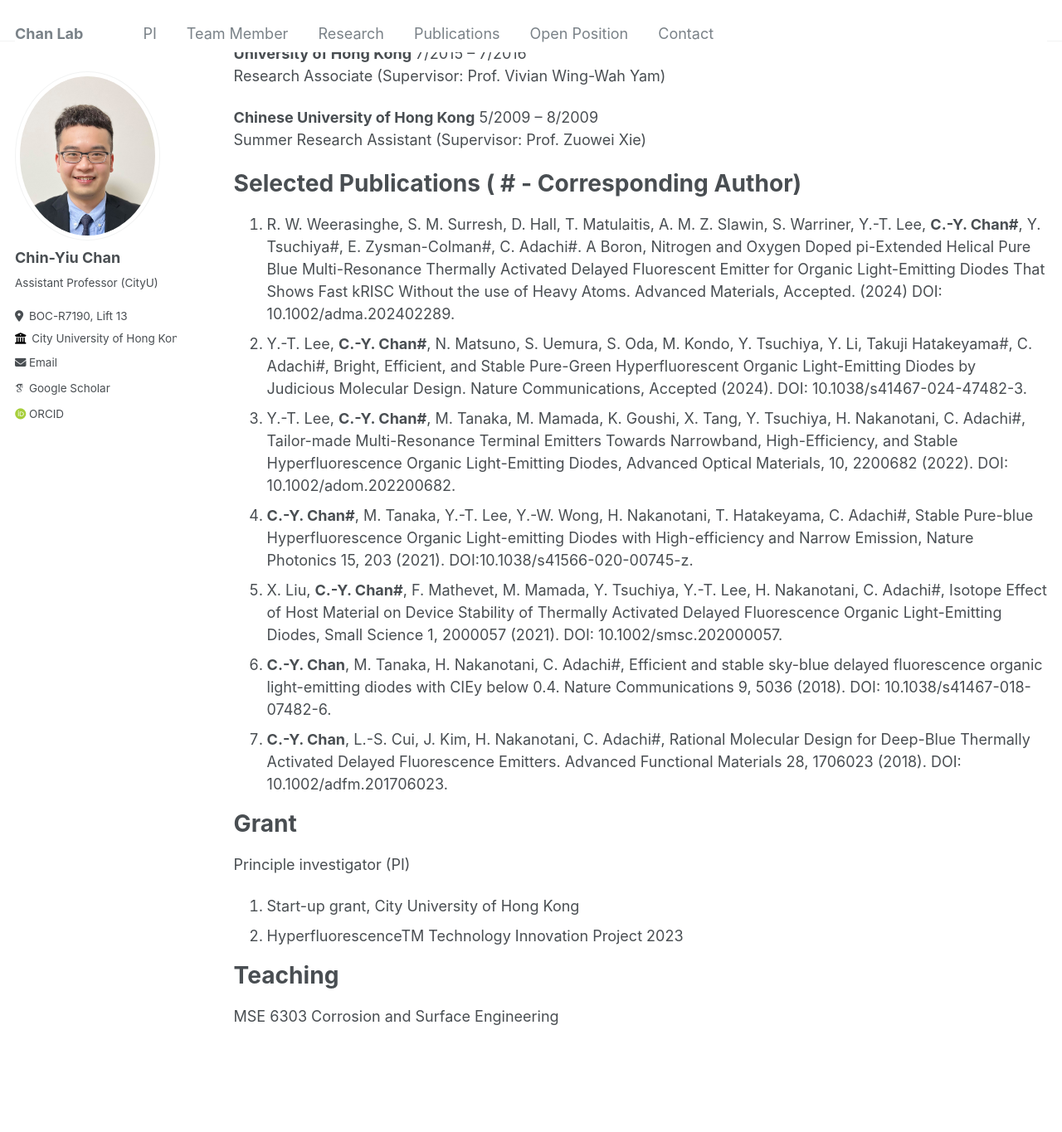
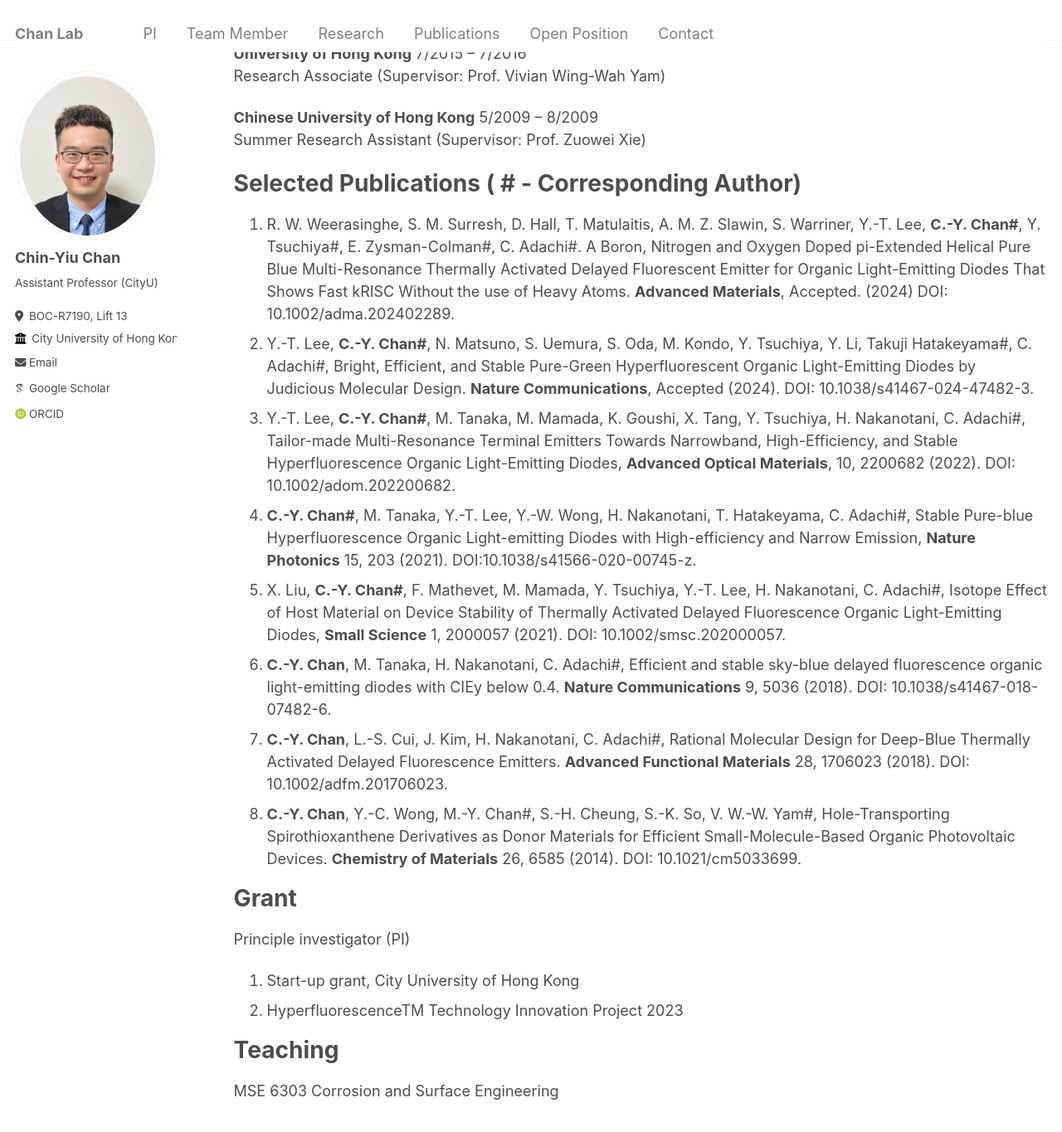
Before and after one commit to cychan-chem/chinychan.github.io, a Jekyll site: the page built from _pages/cv.md, in a window 1280 px wide and 1400 px high, scrolled down 417 px. Shown: the top 1365 px of the window at 83% size. Built offline with Jekyll 4.4.1, drawn with Linux system fonts in a browser that asks for light colours; some web fonts are replaced.

Commit message:
Update cv.md

```diff
--- a/_pages/cv.md
+++ b/_pages/cv.md
@@ -30,13 +30,14 @@ Summer Research Assistant (Supervisor: Prof. Zuowei Xie)
 
 Selected Publications ( # - Corresponding Author)
 ======
-1.	R. W. Weerasinghe, S. M. Surresh, D. Hall, T. Matulaitis, A. M. Z. Slawin, S. Warriner, Y.-T. Lee, **C.-Y. Chan#**, Y. Tsuchiya#, E. Zysman-Colman#, C. Adachi#. A Boron, Nitrogen and Oxygen Doped pi-Extended Helical Pure Blue Multi-Resonance Thermally Activated Delayed Fluorescent Emitter for Organic Light-Emitting Diodes That Shows Fast kRISC Without the use of Heavy Atoms. Advanced Materials, Accepted. (2024) DOI: 10.1002/adma.202402289.
-2.	Y.-T. Lee, **C.-Y. Chan#**, N. Matsuno, S. Uemura, S. Oda, M. Kondo, Y. Tsuchiya, Y. Li, Takuji Hatakeyama#, C. Adachi#, Bright, Efficient, and Stable Pure-Green Hyperfluorescent Organic Light-Emitting Diodes by Judicious Molecular Design. Nature Communications, Accepted (2024). DOI: 10.1038/s41467-024-47482-3.
-3.	Y.-T. Lee, **C.-Y. Chan#**, M. Tanaka, M. Mamada, K. Goushi, X. Tang, Y. Tsuchiya, H. Nakanotani, C. Adachi#, Tailor-made Multi-Resonance Terminal Emitters Towards Narrowband, High-Efficiency, and Stable Hyperfluorescence Organic Light-Emitting Diodes, Advanced Optical Materials, 10, 2200682 (2022). DOI: 10.1002/adom.202200682.
-4.	**C.-Y. Chan#**, M. Tanaka, Y.-T. Lee, Y.-W. Wong, H. Nakanotani, T. Hatakeyama, C. Adachi#, Stable Pure-blue Hyperfluorescence Organic Light-emitting Diodes with High-efficiency and Narrow Emission, Nature Photonics 15, 203 (2021). DOI:10.1038/s41566-020-00745-z.
-5.	X. Liu, **C.-Y. Chan#**, F. Mathevet, M. Mamada, Y. Tsuchiya, Y.-T. Lee, H. Nakanotani, C. Adachi#, Isotope Effect of Host Material on Device Stability of Thermally Activated Delayed Fluorescence Organic Light-Emitting Diodes, Small Science 1, 2000057 (2021). DOI: 10.1002/smsc.202000057.
-6.	**C.-Y. Chan**, M. Tanaka, H. Nakanotani, C. Adachi#, Efficient and stable sky-blue delayed fluorescence organic light-emitting diodes with CIEy below 0.4. Nature Communications 9, 5036 (2018). DOI: 10.1038/s41467-018-07482-6.
-7.	**C.-Y. Chan**, L.-S. Cui, J. Kim, H. Nakanotani, C. Adachi#, Rational Molecular Design for Deep-Blue Thermally Activated Delayed Fluorescence Emitters. Advanced Functional Materials 28, 1706023 (2018). DOI: 10.1002/adfm.201706023.
+1.	R. W. Weerasinghe, S. M. Surresh, D. Hall, T. Matulaitis, A. M. Z. Slawin, S. Warriner, Y.-T. Lee, **C.-Y. Chan#**, Y. Tsuchiya#, E. Zysman-Colman#, C. Adachi#. A Boron, Nitrogen and Oxygen Doped pi-Extended Helical Pure Blue Multi-Resonance Thermally Activated Delayed Fluorescent Emitter for Organic Light-Emitting Diodes That Shows Fast kRISC Without the use of Heavy Atoms. **Advanced Materials**, Accepted. (2024) DOI: 10.1002/adma.202402289.
+2.	Y.-T. Lee, **C.-Y. Chan#**, N. Matsuno, S. Uemura, S. Oda, M. Kondo, Y. Tsuchiya, Y. Li, Takuji Hatakeyama#, C. Adachi#, Bright, Efficient, and Stable Pure-Green Hyperfluorescent Organic Light-Emitting Diodes by Judicious Molecular Design. **Nature Communications**, Accepted (2024). DOI: 10.1038/s41467-024-47482-3.
+3.	Y.-T. Lee, **C.-Y. Chan#**, M. Tanaka, M. Mamada, K. Goushi, X. Tang, Y. Tsuchiya, H. Nakanotani, C. Adachi#, Tailor-made Multi-Resonance Terminal Emitters Towards Narrowband, High-Efficiency, and Stable Hyperfluorescence Organic Light-Emitting Diodes, **Advanced Optical Materials**, 10, 2200682 (2022). DOI: 10.1002/adom.202200682.
+4.	**C.-Y. Chan#**, M. Tanaka, Y.-T. Lee, Y.-W. Wong, H. Nakanotani, T. Hatakeyama, C. Adachi#, Stable Pure-blue Hyperfluorescence Organic Light-emitting Diodes with High-efficiency and Narrow Emission, **Nature Photonics** 15, 203 (2021). DOI:10.1038/s41566-020-00745-z.
+5.	X. Liu, **C.-Y. Chan#**, F. Mathevet, M. Mamada, Y. Tsuchiya, Y.-T. Lee, H. Nakanotani, C. Adachi#, Isotope Effect of Host Material on Device Stability of Thermally Activated Delayed Fluorescence Organic Light-Emitting Diodes, **Small Science** 1, 2000057 (2021). DOI: 10.1002/smsc.202000057.
+6.	**C.-Y. Chan**, M. Tanaka, H. Nakanotani, C. Adachi#, Efficient and stable sky-blue delayed fluorescence organic light-emitting diodes with CIEy below 0.4. **Nature Communications** 9, 5036 (2018). DOI: 10.1038/s41467-018-07482-6.
+7.	**C.-Y. Chan**, L.-S. Cui, J. Kim, H. Nakanotani, C. Adachi#, Rational Molecular Design for Deep-Blue Thermally Activated Delayed Fluorescence Emitters. **Advanced Functional Materials** 28, 1706023 (2018). DOI: 10.1002/adfm.201706023.
+8. **C.-Y. Chan**, Y.-C. Wong, M.-Y. Chan#, S.-H. Cheung, S.-K. So, V. W.-W. Yam#, Hole-Transporting Spirothioxanthene Derivatives as Donor Materials for Efficient Small-Molecule-Based Organic Photovoltaic Devices. **Chemistry of Materials** 26, 6585 (2014). DOI: 10.1021/cm5033699.
 
 Grant
 ======
```
